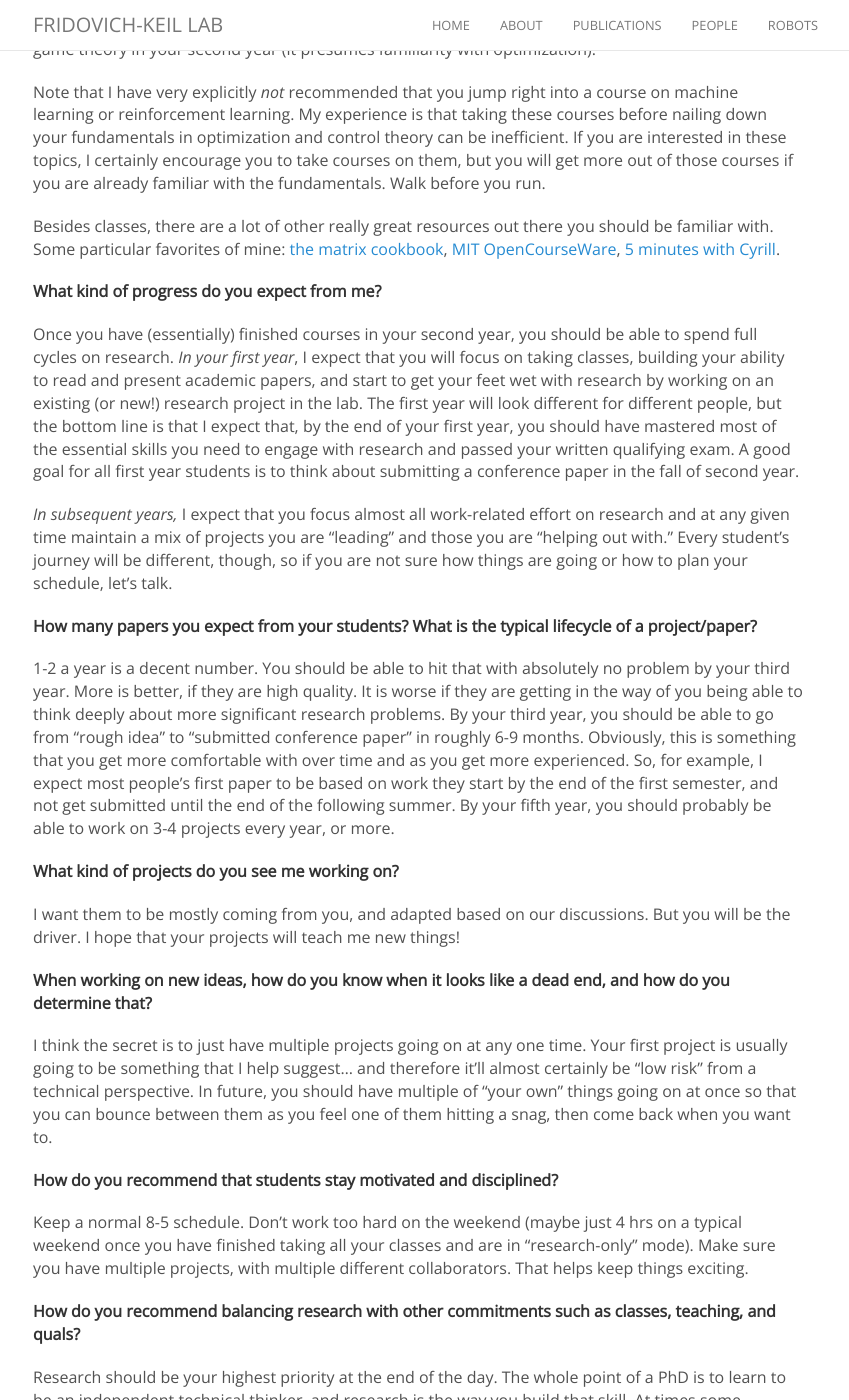
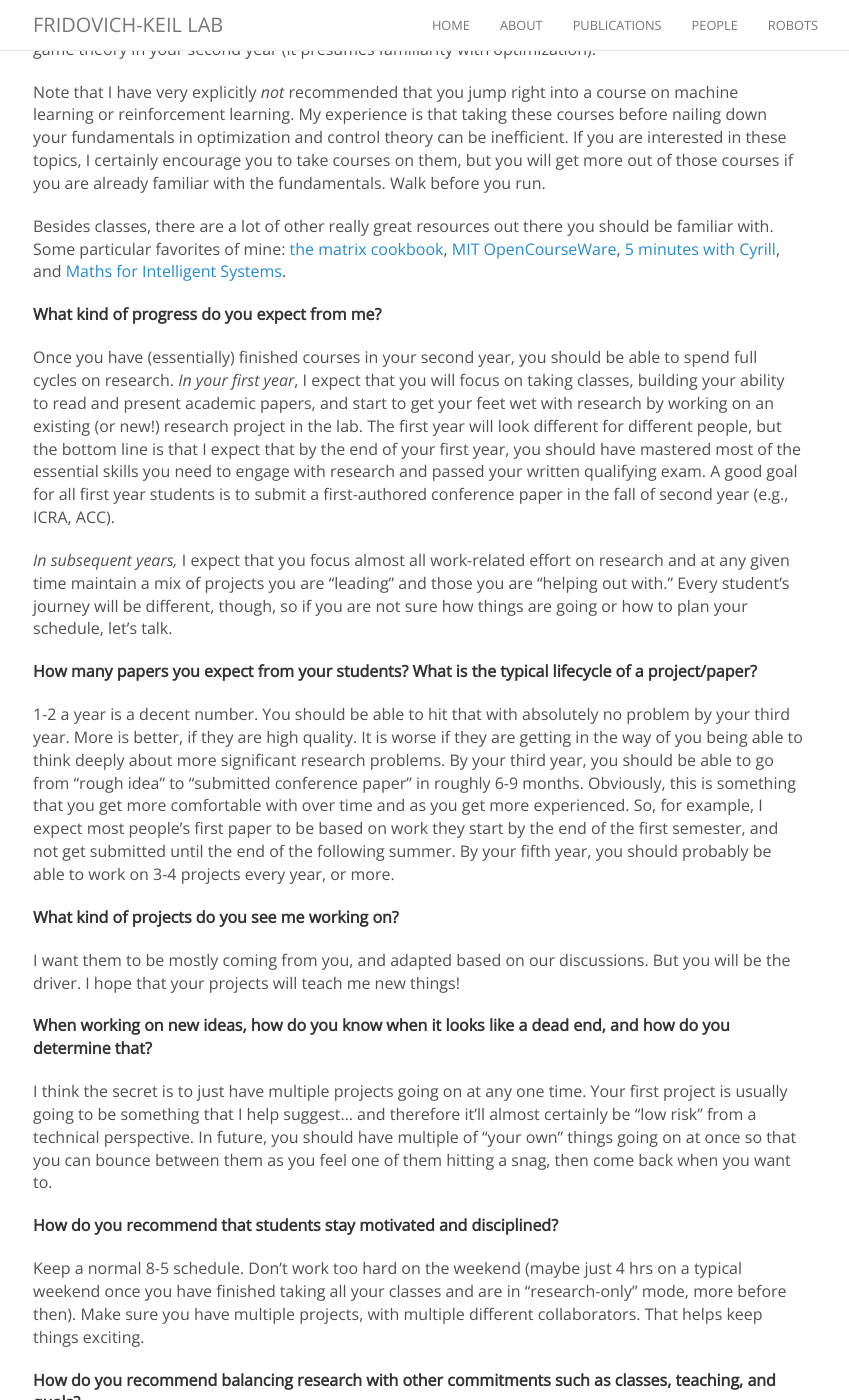
Before and after one commit to KordingLab/KordingLab.github.io, a Jekyll site: the page built from QandA.md, in a window 1280 px wide and 1400 px high, scrolled down 593 px. Shown: the whole window, without its empty margins (222-1071 px from the left). Built offline with Jekyll 4.4.1, drawn with Linux system fonts in a browser that asks for light colours; nearby versions of some CDN libraries; comment, search, counter and statistics services are not loaded; some of the changed text lies outside the part shown.

Commit message:
updating qanda with new resource

```diff
--- a/QandA.md
+++ b/QandA.md
@@ -19,11 +19,11 @@ You are in the driver's seat here, so at the end of the day it's up to you! That
 
 Note that I have very explicitly _not_ recommended that you jump right into a course on machine learning or reinforcement learning. My experience is that taking these courses before nailing down your fundamentals in optimization and control theory can be inefficient. If you are interested in these topics, I certainly encourage you to take courses on them, but you will get more out of those courses if you are already familiar with the fundamentals. Walk before you run.
 
-Besides classes, there are a lot of other really great resources out there you should be familiar with. Some particular favorites of mine: [the matrix cookbook](https://www.math.uwaterloo.ca/~hwolkowi/matrixcookbook.pdf), [MIT OpenCourseWare](https://ocw.mit.edu), [5 minutes with Cyrill](https://www.ipb.uni-bonn.de/5min/).
+Besides classes, there are a lot of other really great resources out there you should be familiar with. Some particular favorites of mine: [the matrix cookbook](https://www.math.uwaterloo.ca/~hwolkowi/matrixcookbook.pdf), [MIT OpenCourseWare](https://ocw.mit.edu), [5 minutes with Cyrill](https://www.ipb.uni-bonn.de/5min/), and [Maths for Intelligent Systems](https://www.user.tu-berlin.de/mtoussai/teaching/Lecture-Maths.pdf).
 
 **What kind of progress do you expect from me?**
 
-Once you have (essentially) finished courses in your second year, you should be able to spend full cycles on research. _In your first year_, I expect that you will focus on taking classes, building your ability to read and present academic papers, and start to get your feet wet with research by working on an existing (or new!) research project in the lab. The first year will look different for different people, but the bottom line is that I expect that, by the end of your first year, you should have mastered most of the essential skills you need to engage with research and passed your written qualifying exam. A good goal for all first year students is to think about submitting a conference paper in the fall of second year.
+Once you have (essentially) finished courses in your second year, you should be able to spend full cycles on research. _In your first year_, I expect that you will focus on taking classes, building your ability to read and present academic papers, and start to get your feet wet with research by working on an existing (or new!) research project in the lab. The first year will look different for different people, but the bottom line is that I expect that by the end of your first year, you should have mastered most of the essential skills you need to engage with research and passed your written qualifying exam. A good goal for all first year students is to submit a first-authored conference paper in the fall of second year (e.g., ICRA, ACC).
 
 _In subsequent years,_ I expect that you focus almost all work-related effort on research and at any given time maintain a mix of projects you are "leading" and those you are "helping out with." Every student's journey will be different, though, so if you are not sure how things are going or how to plan your schedule, let's talk.
 
@@ -41,7 +41,7 @@ I think the secret is to just have multiple projects going on at any one time. Y
 
 **How do you recommend that students stay motivated and disciplined?**
 
-Keep a normal 8-5 schedule. Don't work too hard on the weekend (maybe just 4 hrs on a typical weekend once you have finished taking all your classes and are in "research-only" mode). Make sure you have multiple projects, with multiple different collaborators. That helps keep things exciting.
+Keep a normal 8-5 schedule. Don't work too hard on the weekend (maybe just 4 hrs on a typical weekend once you have finished taking all your classes and are in "research-only" mode, more before then). Make sure you have multiple projects, with multiple different collaborators. That helps keep things exciting.
 
 **How do you recommend balancing research with other commitments such as classes, teaching, and quals?**
 
@@ -57,7 +57,7 @@ A final note: if you have difficulty balancing research with other commitments s
 
 **How do you prefer students to communicate with you?**
 
-Effective communication is absolutely essential for us to work together well. Typically, we will have a 1-1 meeting for 30 minutes every week, although this may vary on a case-by-case basis. I expect that, during this meeting, we will check in on technical, administrative, and general life updates. When I was a PhD student, this was usually the high point of my week, and I hope it can be for you as well.
+Effective communication is absolutely essential for us to work together well. Typically, we will have a 1-1 meeting for 30 minutes every week, although this may vary on a case-by-case basis. I expect that during this meeting we will check in on technical, administrative, and general life updates. When I was a PhD student, this was usually the high point of my week, and I hope it can be for you as well.
 
 A few other things to note: (1) I try to be very responsive on email and on Slack, but I find that these media are not particularly efficient for conveying technical ideas and are best used for quick messages like "I can't make our meeting tomorrow" or "Can you take a look at my latest paper draft?" (2) While communication is good, too much communication can become inefficient and tiring. Please try to keep our communication channels clear so that each message remains important. (3) Relatedly, "ghosting" is never appropriate. I will not ghost you, and I expect you not to ghost me.
 
@@ -91,7 +91,7 @@ Definitely!
 
 **Do you anticipate funding to change during my time as a student?**
 
-Yes, the source will definitely change. I will do my best to make sure it does not affect your research at all.
+Yes, the source will definitely change. I will do my best to make sure it does not affect your research at all. However, I may ask you to attend meetings and present your work to sponsors; I did this many times as a PhD student and it can be a great way to get some face time with important people, meet potential collaborators, etc.
 
 **Should I apply for fellowships?**
 
```
Also changed, not shown: other parts of QandA.md (+3 -3 lines).
